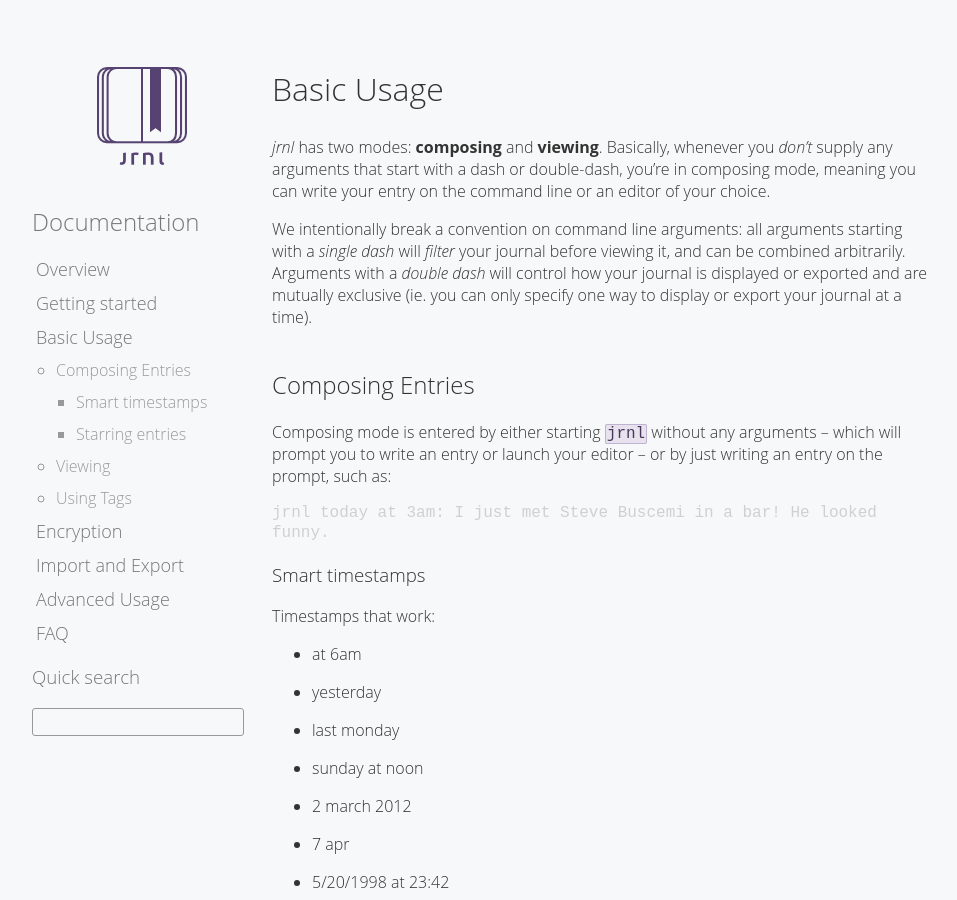
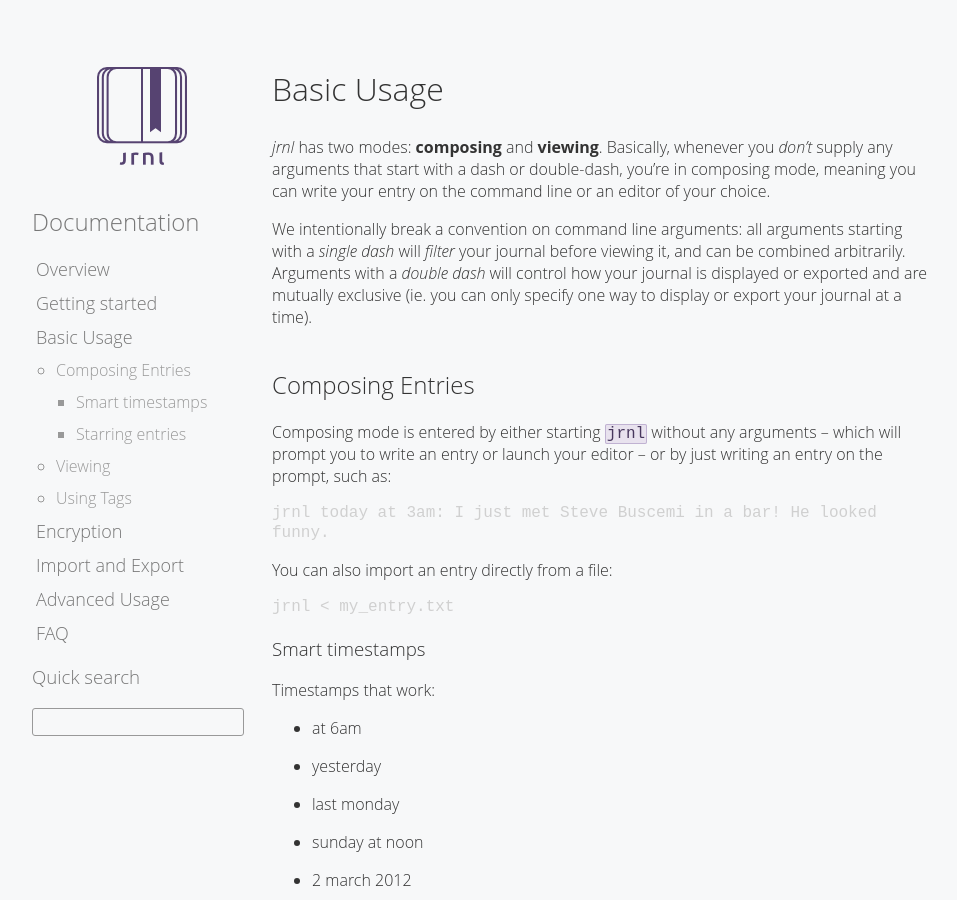
Before and after one commit to jrnl-org/jrnl, a Sphinx documentation site: the page built from docs/usage.rst, in a window 1280 px wide and 900 px high. Shown: the whole window, without its empty margins (158-1115 px from the left). Built offline with Sphinx 7.4.7, drawn with Linux system fonts in a browser that asks for light colours.

```diff
--- a/docs/usage.rst
+++ b/docs/usage.rst
@@ -15,6 +15,9 @@ Composing mode is entered by either starting ``jrnl`` without any arguments -- w
 
     jrnl today at 3am: I just met Steve Buscemi in a bar! He looked funny.
 
+You can also import an entry directly from a file::
+
+    jrnl < my_entry.txt
 
 Smart timestamps
 ~~~~~~~~~~~~~~~~
--- a/jrnl/__init__.py
+++ b/jrnl/__init__.py
@@ -7,7 +7,7 @@ jrnl is a simple journal application for your command line.
 """
 
 __title__ = 'jrnl'
-__version__ = '1.6.4'
+__version__ = '1.6.5'
 __author__ = 'Manuel Ebert'
 __license__ = 'MIT License'
 __copyright__ = 'Copyright 2013 Manuel Ebert'
```
Also changed, not shown: CHANGELOG.md (+1 -0 lines).
